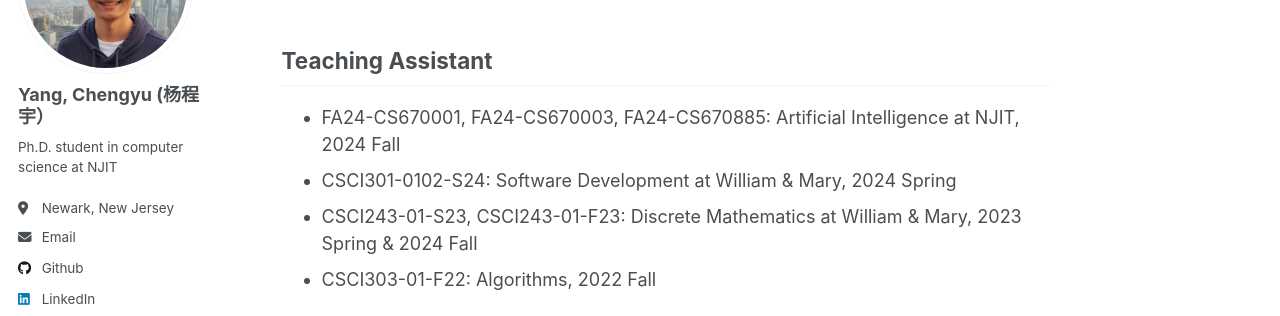
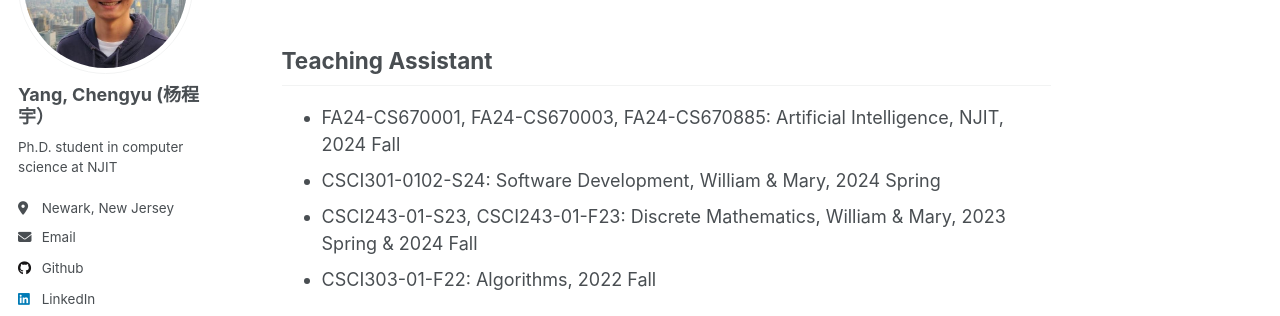
Before and after one commit to cyang322/cyang322.github.io, a Jekyll site: the page built from _pages/about.md, in a window 1280 px wide and 900 px high, scrolled down 662 px. Shown: the part 207-523 px from the top of the window. Built offline with Jekyll 4.4.1, drawn with Linux system fonts in a browser that asks for light colours.

```diff
--- a/_pages/about.md
+++ b/_pages/about.md
@@ -26,7 +26,7 @@ Latest News
 
 Teaching Assistant
 ------
-- FA24-CS670001, FA24-CS670003, FA24-CS670885: Artificial Intelligence at NJIT, 2024 Fall
-- CSCI301-0102-S24: Software Development at William & Mary, 2024 Spring
-- CSCI243-01-S23, CSCI243-01-F23: Discrete Mathematics at William & Mary, 2023 Spring & 2024 Fall
+- FA24-CS670001, FA24-CS670003, FA24-CS670885: Artificial Intelligence, NJIT, 2024 Fall
+- CSCI301-0102-S24: Software Development, William & Mary, 2024 Spring
+- CSCI243-01-S23, CSCI243-01-F23: Discrete Mathematics, William & Mary, 2023 Spring & 2024 Fall
 - CSCI303-01-F22: Algorithms, 2022 Fall
```
